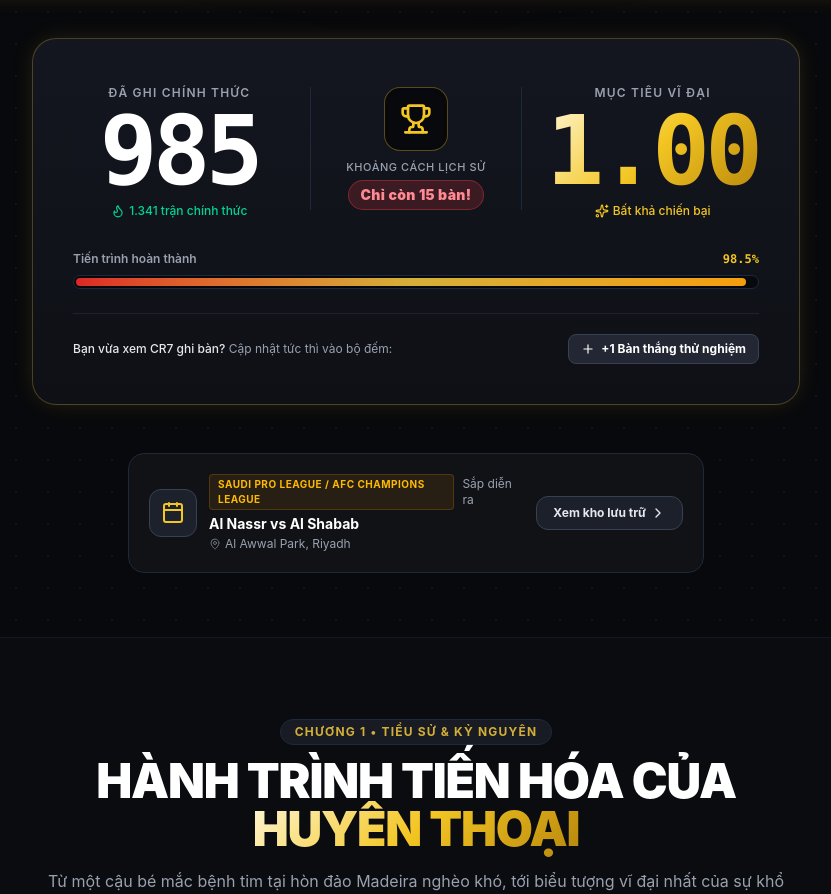
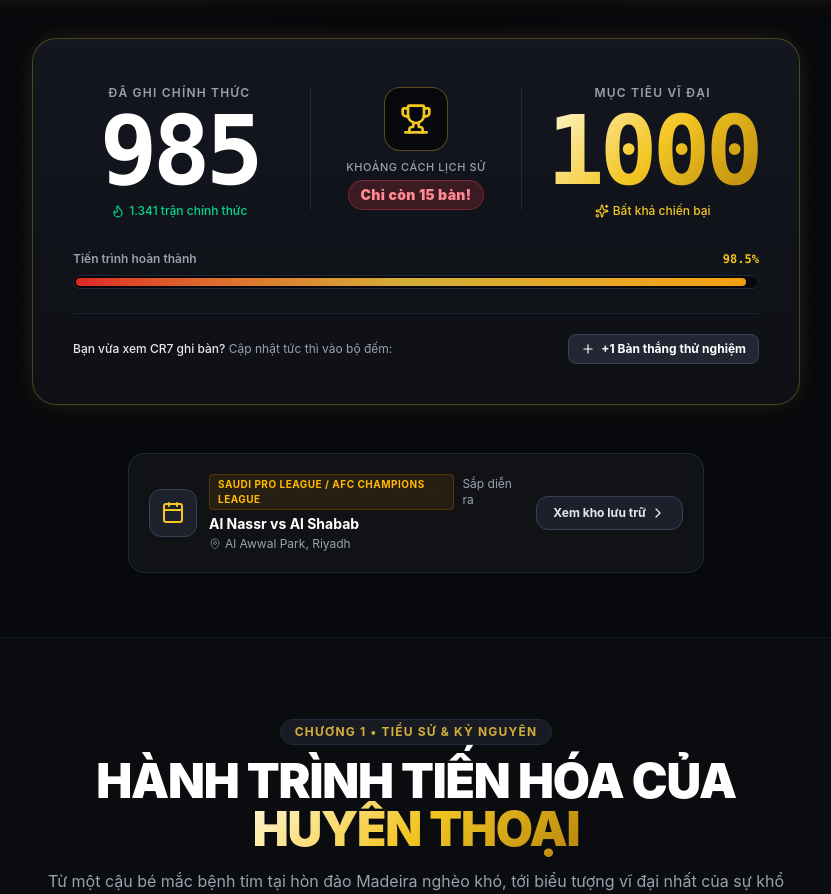
Before and after one commit to thanhnguyenhuu153/CR1000, a Next.js app: page / in a window 1280 px wide. Shown: the part 900-1794 px from the top of the page, without its empty margins (224-1055 px from the left). Built offline with nearby package versions, Linux system fonts and the light colour scheme.

Commit message:
fix(countdown): change target display from 1.000 to 1000 with whitespace-nowrap

```diff
--- a/src/components/HeroCountdown.tsx
+++ b/src/components/HeroCountdown.tsx
@@ -102,7 +102,7 @@ export default function HeroCountdown({ currentGoals, onGoalIncrement }: HeroCou
                 Đã ghi chính thức
               </span>
               <div
-                className={`text-6xl sm:text-7xl lg:text-8xl font-black font-mono tracking-tighter text-white transition-transform duration-300 ${
+                className={`text-6xl sm:text-7xl lg:text-8xl font-black font-mono tracking-tighter text-white transition-transform duration-300 whitespace-nowrap ${
                   animating ? "scale-110 text-[#F59E0B]" : ""
                 }`}
               >
@@ -131,8 +131,8 @@ export default function HeroCountdown({ currentGoals, onGoalIncrement }: HeroCou
               <span className="text-xs uppercase tracking-widest text-gray-400 font-semibold">
                 Mục tiêu vĩ đại
               </span>
-              <div className="text-6xl sm:text-7xl lg:text-8xl font-black font-mono tracking-tighter gold-gradient-text">
-                1.000
+              <div className="text-6xl sm:text-7xl lg:text-8xl font-black font-mono tracking-tighter gold-gradient-text whitespace-nowrap">
+                1000
               </div>
               <span className="text-xs font-medium text-[#F3C623] flex items-center justify-center gap-1">
                 <Sparkles className="w-3.5 h-3.5" /> Bất khả chiến bại
```
